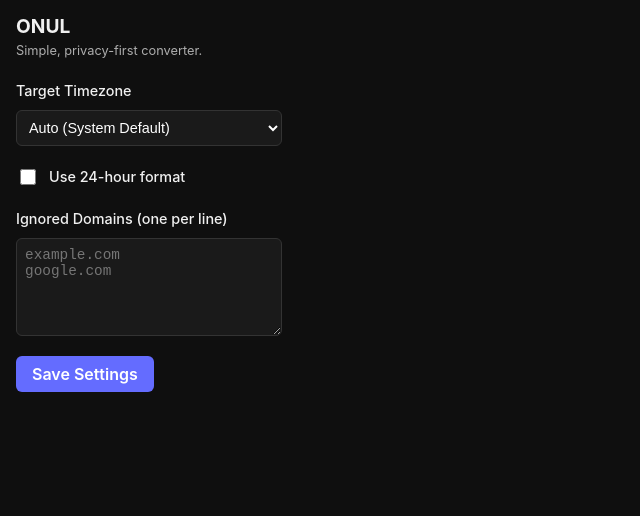
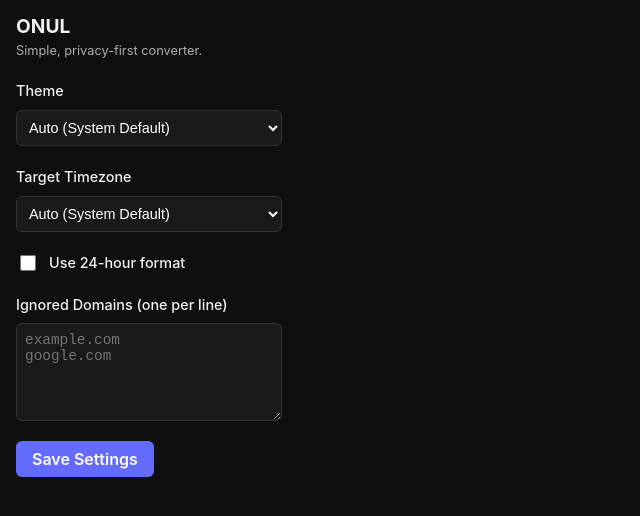
Before and after one commit to gongahkia/goodman, a Preact app: page / in a window 1280 px wide. Shown: the top 516 px of the page, without its empty margins (0-640 px from the left). Built offline with nearby package versions, Linux system fonts and the light colour scheme.

Commit message:
feat(app): good and thanks
(cherry picked from commit ca4c7f81f03403065cf121c0927d50e9831ee042)

```diff
--- a/src/app.tsx
+++ b/src/app.tsx
@@ -15,6 +15,25 @@ export function App() {
     });
   }, []);
 
+  // Apply theme whenever settings change
+  useEffect(() => {
+    if (!settings) return;
+
+    const applyTheme = () => {
+      let theme = settings.theme;
+      if (theme === 'auto') {
+        theme = window.matchMedia('(prefers-color-scheme: light)').matches ? 'light' : 'dark';
+      }
+
+      if (theme === 'light') {
+        document.documentElement.setAttribute('data-theme', 'light');
+      } else {
+        document.documentElement.removeAttribute('data-theme');
+      }
+    };
+    applyTheme();
+  }, [settings]);
+
   const handleChange = (field: keyof UserSettings, value: any) => {
     if (!settings) return;
     setSettings({ ...settings, [field]: value });
@@ -29,7 +48,9 @@ export function App() {
 
   const handleSave = async () => {
     if (!settings) return;
-    await saveSettings(settings);
+    await saveSettings(settings); // This updates persistent storage
+
+    // Theme applied via useEffect, but we also want to ensure it's saved correctly
     setStatus('Saved!');
     setTimeout(() => setStatus(''), 2000);
   };
@@ -47,6 +68,18 @@ export function App() {
         <h1>ONUL</h1>
         <p>Simple, privacy-first converter.</p>
       </header>
+
+      <section class="setting-group">
+        <label>Theme</label>
+        <select
+          value={settings.theme}
+          onChange={(e: any) => handleChange('theme', e.target.value)}
+        >
+          <option value="auto">Auto (System Default)</option>
+          <option value="light">Light</option>
+          <option value="dark">Dark</option>
+        </select>
+      </section>
 
       <section class="setting-group">
         <label>Target Timezone</label>
```
